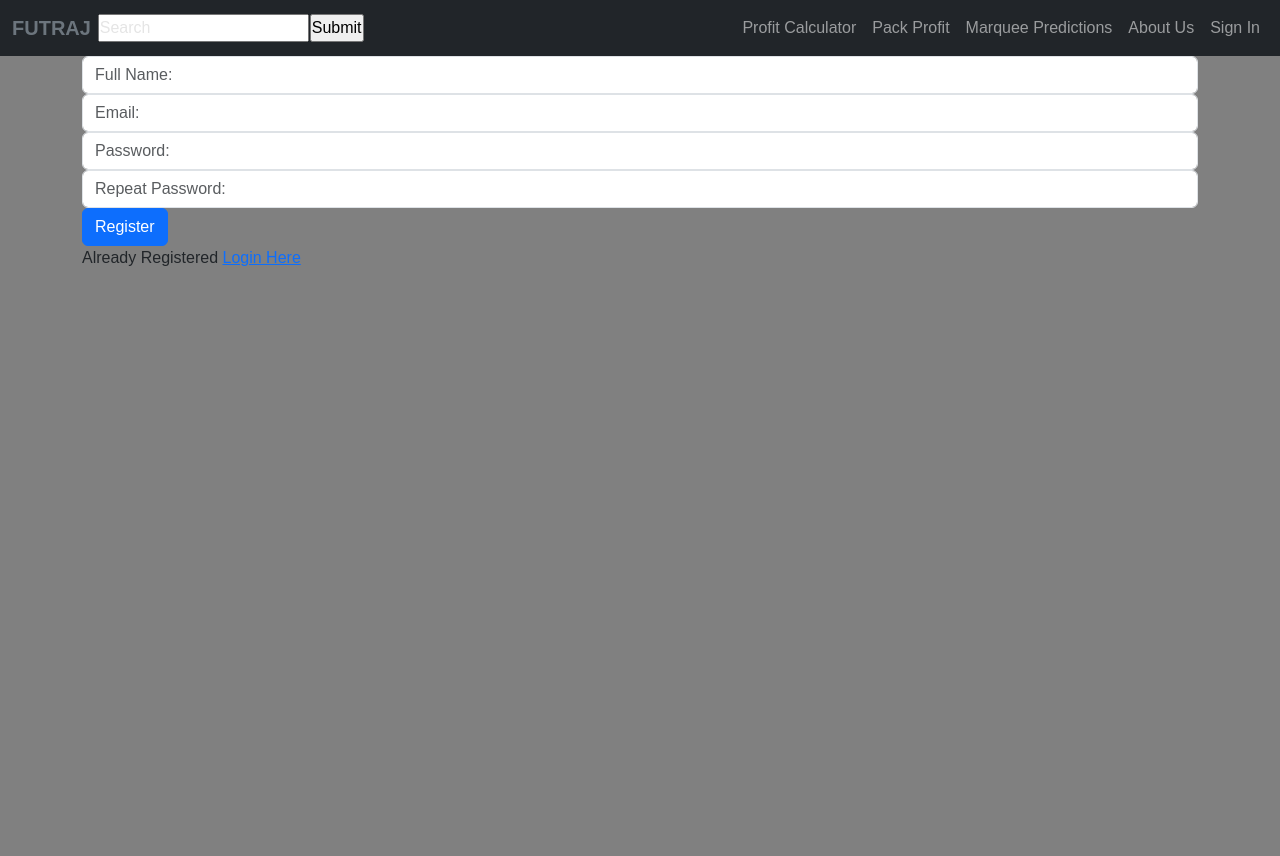
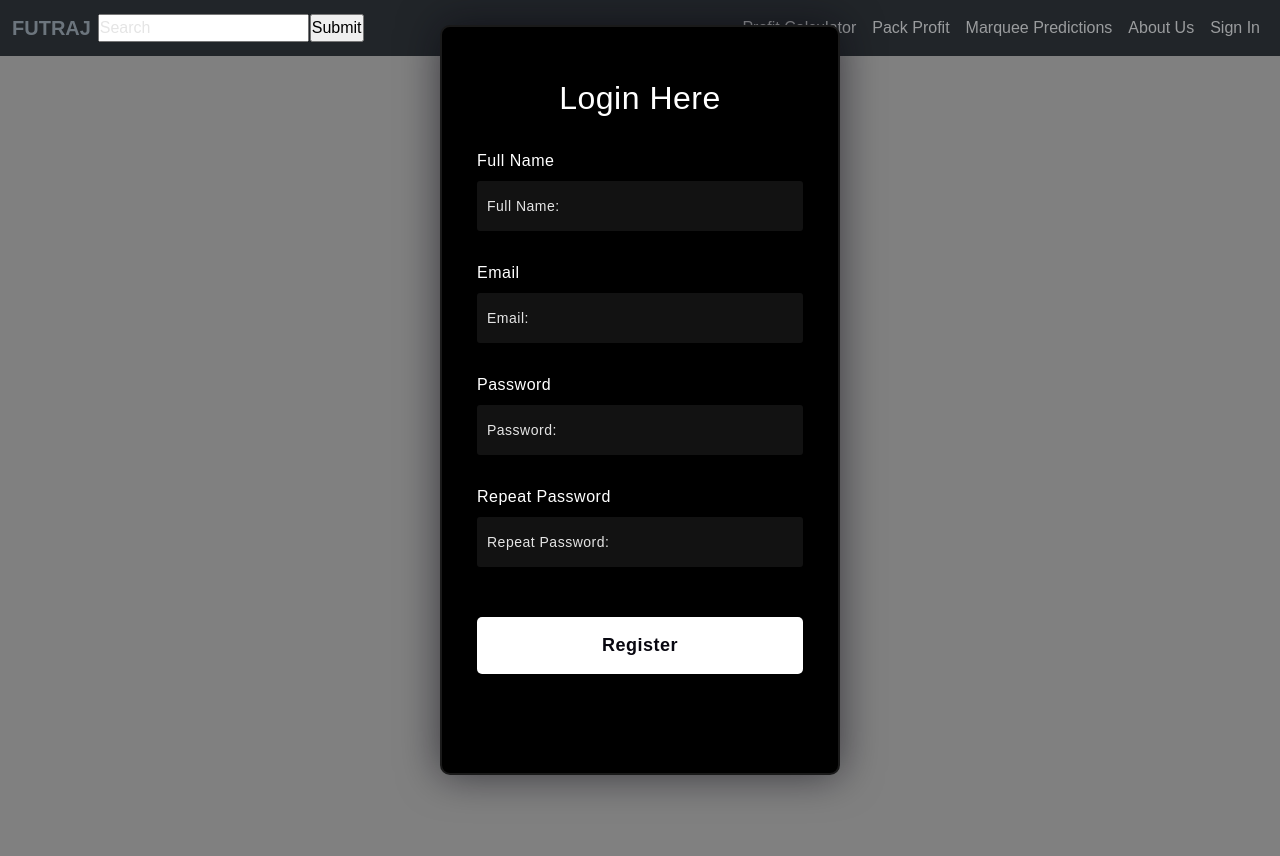
Before and after one commit to Mehtab68/FUTRAJ, a PHP site: page /registration.php in a window 1280 px wide. Run offline with PHP 8.4, Linux system fonts and the light colour scheme.

Commit message:
fixed calculator bug

```diff
--- a/index.php
+++ b/index.php
@@ -69,7 +69,9 @@ if (!isset($_SESSION["user"])) {
     <div style="background-color: grey; height: 100vh;">
 
         <div class="container">
-            <h1>Welcome to Dashboard</h1>
+            <h1>Welcome to Dashboard
+                <?php echo $email ?>
+            </h1>
             <a href="logout.php" class="btn btn-warning">Logout</a>
         </div>
 
--- a/login.php
+++ b/login.php
@@ -92,10 +92,7 @@ if (isset($_SESSION["user"])) {
             }
             ?>
 
-            <div class="background">
-                <div class="shape"></div>
-                <div class="shape"></div>
-            </div>
+
             <form class="loginForm" action="login.php" method="post">
 
                 <h3> Login Here </h3>
--- /dev/null
+++ b/logout.php
@@ -0,0 +1,5 @@
+<?php
+session_start();
+session_destroy();
+header("Location: login.php");
+?>
--- a/main.js
+++ b/main.js
@@ -4,19 +4,18 @@
 
 
 function returnText(event) {
-    event.preventDefault();
     let buyPrice = document.getElementById("buyPrice").value
     let sellPrice = document.getElementById("sellPrice").value
     let numberPlayers = document.getElementById("numberPlayers").value
     var taxBuy = parseInt(sellPrice)-(parseInt(sellPrice)*0.05)
     var profit = (parseInt(taxBuy)-parseInt(buyPrice)) * parseInt(numberPlayers)
     var profitText = document.getElementById("profitText")
-    localStorage.setItem("profitText", profit)
-    let lol = localStorage.getItem("profitText")
+    sessionStorage.setItem("profitText", profit)
+    let lol = sessionStorage.getItem("profitText")
 }
 
 
-let profit = localStorage.getItem("profitText")
+let profit = sessionStorage.getItem("profitText")
 console.log(profit);
 
 
--- a/registration.php
+++ b/registration.php
@@ -115,31 +115,36 @@
 
             }
             ?>
-            <form action="registration.php" method="post">
-                <div class="form-group">
-                    <input type="text" class="form-control" name="fullname" placeholder="Full Name:">
-                </div>
-                <div class="form-group">
-                    <input type="email" class="form-control" name="email" placeholder="Email:">
-                </div>
-                <div class="form-group">
-                    <input type="password" class="form-control" name="password" placeholder="Password:">
-                </div>
-                <div class="form-group">
-                    <input type="password" class="form-control" name="repeat_password" placeholder="Repeat Password:">
-                </div>
-                <div class="form-btn">
-                    <input type="submit" class="btn btn-primary" value="Register" name="submit">
-                </div>
+
+
+
+            <form class="registerForm" action="login.php" method="post">
+
+                <h3> Login Here </h3>
+
+                <label for="fullname">Full Name</label>
+                <input type="text" class="loginInput" name="fullname" placeholder="Full Name:">
+
+                <label for="email">Email</label>
+                <input type="email" class="loginInput" name="email" placeholder="Email:">
+
+                <label for="email">Password</label>
+                <input type="password" class="loginInput" name="password" placeholder="Password:">
+
+                <label for="email">Repeat Password</label>
+                <input type="password" class="loginInput" name="repeat_password" placeholder="Repeat Password:">
+
+
+                <input type="submit" class="registerButton" value="Register" name="submit">
+
             </form>
-            <div>
-                <div>
-                    <p>Already Registered <a href="login.php">Login Here</a></p>
-                </div>
-            </div>
+
         </div>
 
-        <!-- footer
+
+    </div>
+
+    <!-- footer
 
 
 <footer class="bg-dark text-white pt-5 pb-4 ">
--- a/style.css
+++ b/style.css
@@ -201,8 +201,6 @@ height: 30%;
 
 /* loginForm */
 
-
-
 .loginForm{
   height: 520px;
   width: 400px;
@@ -264,3 +262,56 @@ height: 30%;
   border-radius: 5px;
   cursor: pointer;
 }
+
+
+/* logout page */
+
+
+/* sign up form */
+
+.registerForm{
+  height: 750px;
+  width: 400px;
+  background-color: black;
+  position: absolute;
+  transform: translate(-50%,-50%);
+  top: 50%;
+  left: 50%;
+  border-radius: 10px;
+  backdrop-filter: blur(10px);
+  border: 2px solid rgba(255,255,255,0.1);
+  box-shadow: 0 0 40px rgba(8,7,16,0.6);
+  padding: 50px 35px;
+}
+.registerForm *{
+  font-family: 'Poppins',sans-serif;
+  color: #ffffff;
+  letter-spacing: 0.5px;
+  outline: none;
+  border: none;
+}
+.registerForm h3{
+  font-size: 32px;
+  font-weight: 500;
+  line-height: 42px;
+  text-align: center;
+}
+
+.registerForm label{
+  display: block;
+  margin-top: 30px;
+  font-size: 16px;
+  font-weight: 500;
+}
+
+.registerButton{
+  margin-top: 50px;
+  width: 100%;
+  background-color: #ffffff;
+  color: #080710;
+  padding: 15px 0;
+  font-size: 18px;
+  font-weight: 600;
+  border-radius: 5px;
+  cursor: pointer;
+}
```
